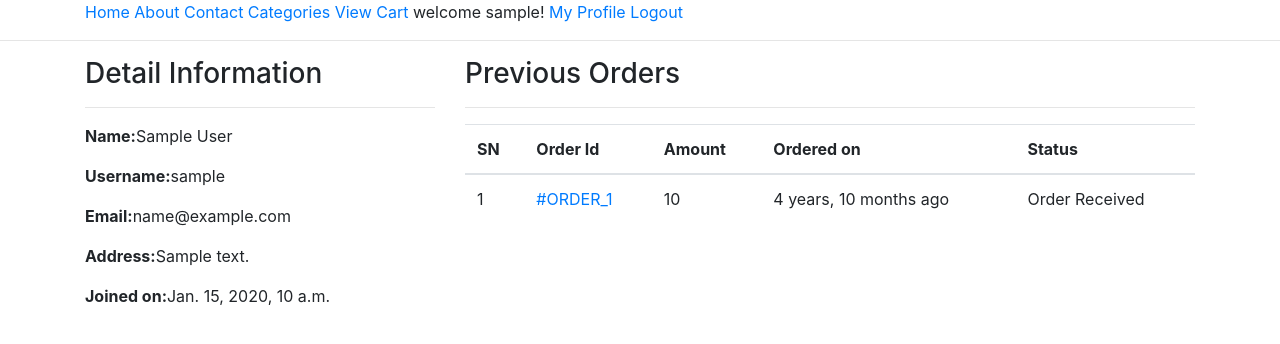
After one commit to UmeshBabu7/Ecommerce-Website, a Django app: page /profile/ in a window 1280 px wide. The commit adds this page. Shown: the top 344 px of the page. Run offline with Django 5.2, Linux system fonts and the light colour scheme; a user stored in the database is signed in; tables that the repository leaves empty hold one stand-in row (values such as "Sample post"); some libraries are stand-ins or nearby versions.

Commit message:
Customer Profile, Order History, Detail

```diff
--- a/website/ecomapp/urls.py
+++ b/website/ecomapp/urls.py
@@ -18,8 +18,7 @@ urlpatterns = [
          CustomerRegistrationView.as_view(), name="customerregistration"),
     path("logout/", CustomerLogoutView.as_view(), name="customerlogout"),
     path("login/", CustomerLoginView.as_view(), name="customerlogin"),
-
-
-
-
+    path("profile/", CustomerProfileView.as_view(), name="customerprofile"),
+    path("profile/order-<int:pk>/", CustomerOrderDetailView.as_view(),
+         name="customerorderdetail"),
 ]
--- a/website/ecomapp/views.py
+++ b/website/ecomapp/views.py
@@ -1,5 +1,5 @@
 from django.shortcuts import render,redirect
-from django.views.generic import TemplateView,View,CreateView,FormView
+from django.views.generic import TemplateView,View,CreateView,FormView,DetailView
 from .models import *
 from .forms import *
 from django.urls import reverse_lazy
@@ -239,6 +239,45 @@ class CustomerLoginView(FormView):
         else:
             return self.success_url
 
+class CustomerProfileView(TemplateView):
+    template_name = "customerprofile.html"
+
+    def dispatch(self, request, *args, **kwargs):
+        if request.user.is_authenticated and request.user.customer:
+            pass
+        else:
+            return redirect('/login/?next=/profile/')
+        return super().dispatch(request, *args, **kwargs)
+
+    def get_context_data(self, **kwargs):
+        context=super().get_context_data(**kwargs)
+        customer=self.request.user.customer
+        context['customer']=customer
+        orders=Order.objects.filter(cart__customer=customer).order_by('-id')
+        context['orders']=orders
+        return context
+
+class  CustomerOrderDetailView(DetailView):
+    template_name='customerorderdetail.html'
+    model=Order
+    context_object_name='ord_obj'
+
+# id ma arko customer dekhaune
+    def dispatch(self, request, *args, **kwargs):
+        if request.user.is_authenticated and Customer.objects.filter(user=request.user).exists():
+            order_id = self.kwargs["pk"]
+            order = Order.objects.get(id=order_id)
+            if request.user.customer != order.cart.customer:
+                return redirect("ecomapp:customerprofile")
+        else:
+            return redirect("/login/?next=/profile/")
+        return super().dispatch(request, *args, **kwargs)
+
+
+
+
+
+
 
 class AboutView(EcomMixin,TemplateView):
     template_name="about.html"
--- a/website/templates/base.html
+++ b/website/templates/base.html
@@ -16,6 +16,7 @@
 
     {% if request.user.customer %}
     welcome {{request.user.username}}!
+    <a href="{% url 'ecomapp:customerprofile' %}">My Profile </a>
     <a href="{% url 'ecomapp:customerlogout' %}">Logout</a>
     {% else %}
     <a href="{% url 'ecomapp:customerregistration' %}">Register</a>
--- /dev/null
+++ b/website/templates/customerprofile.html
@@ -0,0 +1,45 @@
+{% extends "base.html" %}
+
+{% block title %}My Profile {% endblock %}
+
+{% block content %}
+<div class="container">
+    <div class="row">
+        <div class="col-md-4">
+            <h3>Detail Information</h3><hr>
+            <p><span class="font-weight-bold">Name:</span>{{customer.full_name}}</p>
+            <p><span class="font-weight-bold">Username:</span>{{customer.user.username}}</p>
+            <p><span class="font-weight-bold">Email:</span>{{customer.user.email}}</p>
+            <p><span class="font-weight-bold">Address:</span>{{customer.address}}</p>
+            <p><span class="font-weight-bold">Joined on:</span>{{customer.joined_on}}</p>
+        </div>
+        <div class="col-md-8">
+            <h3>Previous Orders </h3>
+            <hr>
+            <table class="table">
+                <thead>
+                    <tr>
+                        <th>SN</th>
+                        <th>Order Id</th>
+                        <th>Amount</th>
+                        <th>Ordered on </th>
+                        <th>Status</th>
+                    </tr>
+                </thead>
+                <tbody>
+                    {% for ord in orders %}
+                    <tr>
+                        <td>{{forloop.counter}}</td>
+                        <td><a href="{% url 'ecomapp:customerorderdetail' ord.pk  %}">#ORDER_{{ord.id}}</a></td>
+                        <td>{{ord.total}}</td>
+                        <td>{{ord.created_at|timesince}} ago</td>
+                        <td>{{ord.order_status}}</td>
+                    </tr>
+                    {% endfor %}
+                </tbody>
+            </table>
+        </div>
+    </div>
+</div>
+
+{% endblock %}
--- a/website/website/settings.py
+++ b/website/website/settings.py
@@ -25,8 +25,8 @@ INSTALLED_APPS = [
     'django.contrib.contenttypes',
     'django.contrib.sessions',
     'django.contrib.messages',
+    'django.contrib.humanize',
     'django.contrib.staticfiles',
-
     'ecomapp',
 ]
 
```
Also changed, not shown: website/templates/customerorderdetail.html (added, +47 -0 lines).
